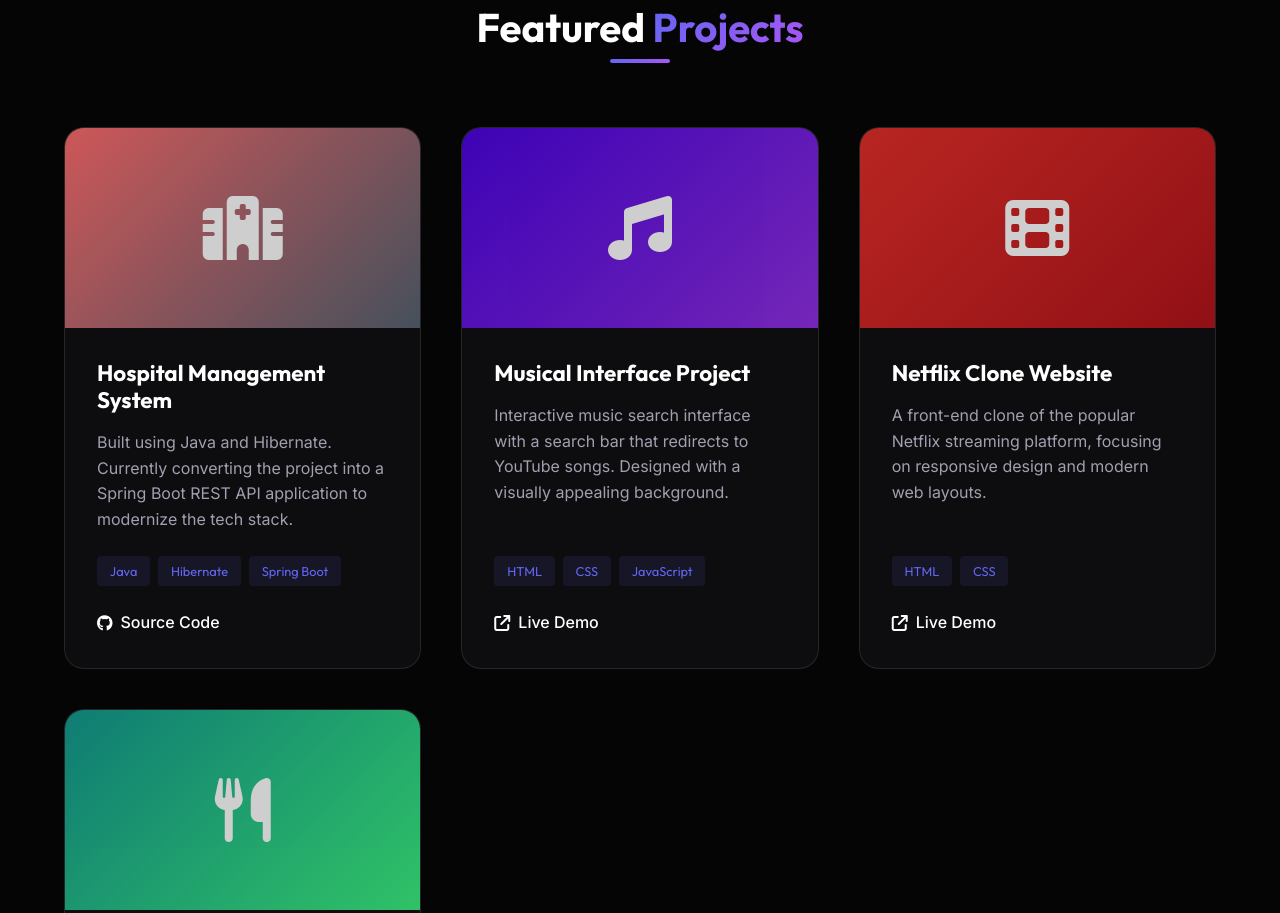
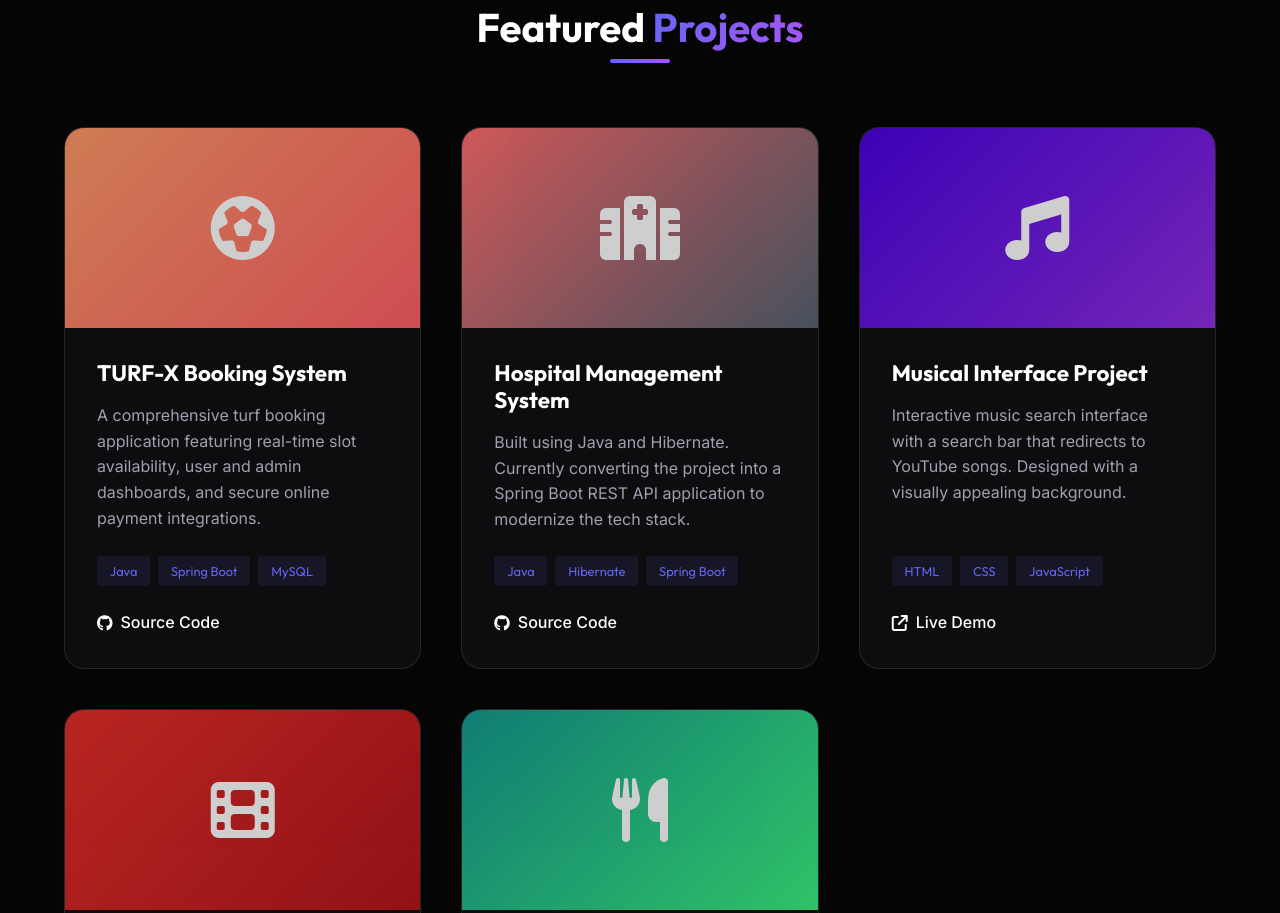
Before and after one commit to Vishnusuresh20/vishnu-suresh-portfolio, a plain HTML site: page index.html in a window 1280 px wide. Shown: the part 2455-3368 px from the top of the page. Drawn offline with Linux system fonts and the light colour scheme.

Commit message:
Add TURF-X project to portfolio

```diff
--- a/index.html
+++ b/index.html
@@ -181,6 +181,27 @@
                     <!-- Project 1 -->
                     <div class="project-card reveal fade-up">
                         <div class="project-img-wrapper">
+                            <div class="fallback-img placeholder-gradient-5">
+                                <i class="fa-solid fa-futbol"></i>
+                            </div>
+                        </div>
+                        <div class="project-info">
+                            <h3>TURF-X Booking System</h3>
+                            <p>A comprehensive turf booking application featuring real-time slot availability, user and admin dashboards, and secure online payment integrations.</p>
+                            <div class="project-tech">
+                                <span>Java</span>
+                                <span>Spring Boot</span>
+                                <span>MySQL</span>
+                            </div>
+                            <div class="project-links">
+                                <a href="https://github.com/Vishnusuresh20/vishnu-suresh-portfolio" target="_blank" class="project-link"><i class="fa-brands fa-github"></i> Source Code</a>
+                            </div>
+                        </div>
+                    </div>
+
+                    <!-- Project 2 -->
+                    <div class="project-card reveal fade-up" style="transition-delay: 100ms;">
+                        <div class="project-img-wrapper">
                             <div class="fallback-img placeholder-gradient-1">
                                 <i class="fa-solid fa-hospital"></i>
                             </div>
@@ -199,8 +220,8 @@
                         </div>
                     </div>
 
-                    <!-- Project 2 -->
-                    <div class="project-card reveal fade-up" style="transition-delay: 100ms;">
+                    <!-- Project 3 -->
+                    <div class="project-card reveal fade-up" style="transition-delay: 200ms;">
                         <div class="project-img-wrapper">
                             <div class="fallback-img placeholder-gradient-2">
                                 <i class="fa-solid fa-music"></i>
@@ -220,8 +241,8 @@
                         </div>
                     </div>
 
-                    <!-- Project 3 -->
-                    <div class="project-card reveal fade-up" style="transition-delay: 200ms;">
+                    <!-- Project 4 -->
+                    <div class="project-card reveal fade-up" style="transition-delay: 300ms;">
                         <div class="project-img-wrapper">
                             <div class="fallback-img placeholder-gradient-3">
                                 <i class="fa-solid fa-film"></i>
@@ -240,8 +261,8 @@
                         </div>
                     </div>
 
-                    <!-- Project 4 -->
-                    <div class="project-card reveal fade-up" style="transition-delay: 300ms;">
+                    <!-- Project 5 -->
+                    <div class="project-card reveal fade-up" style="transition-delay: 400ms;">
                         <div class="project-img-wrapper">
                             <div class="fallback-img placeholder-gradient-4">
                                 <i class="fa-solid fa-utensils"></i>
@@ -304,7 +325,7 @@
                         <div class="timeline-content">
                             <div class="timeline-icon"><i class="fa-solid fa-users"></i></div>
                             <h3>Educational Consulting Success</h3>
-                            <p>Guided multiple students in securing college admissions through personalized educational consulting over 4 years.</p>
+                            <p>Successfully guided 5 students in securing college admissions and earned around ₹4 lakh commission over 4 years of consulting.</p>
                         </div>
                     </div>
                 </div>
--- a/styles.css
+++ b/styles.css
@@ -600,6 +600,7 @@ pre {
 .placeholder-gradient-2 { background: linear-gradient(135deg, #4A00E0, #8E2DE2); }
 .placeholder-gradient-3 { background: linear-gradient(135deg, #e52d27, #b31217); }
 .placeholder-gradient-4 { background: linear-gradient(135deg, #11998e, #38ef7d); }
+.placeholder-gradient-5 { background: linear-gradient(135deg, #ff9966, #ff5e62); }
 
 .project-info {
     padding: 2rem;
```
